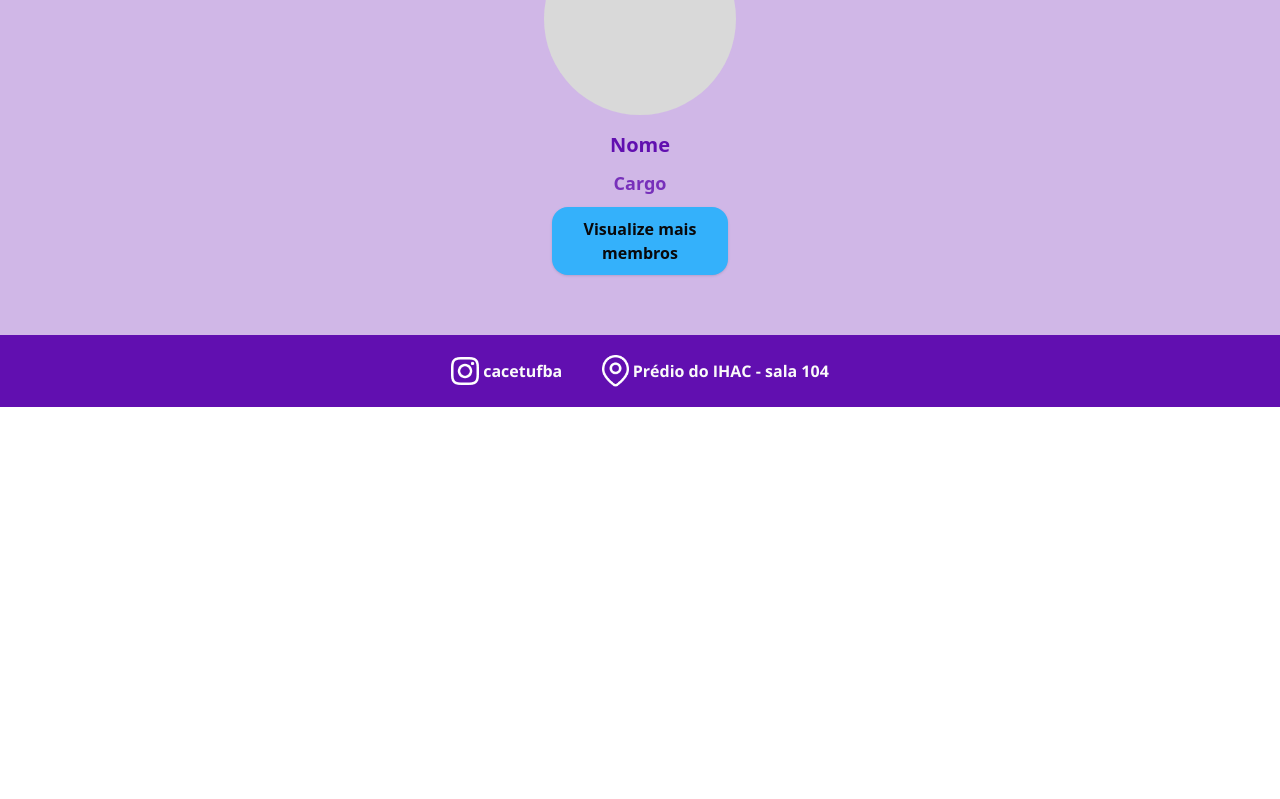
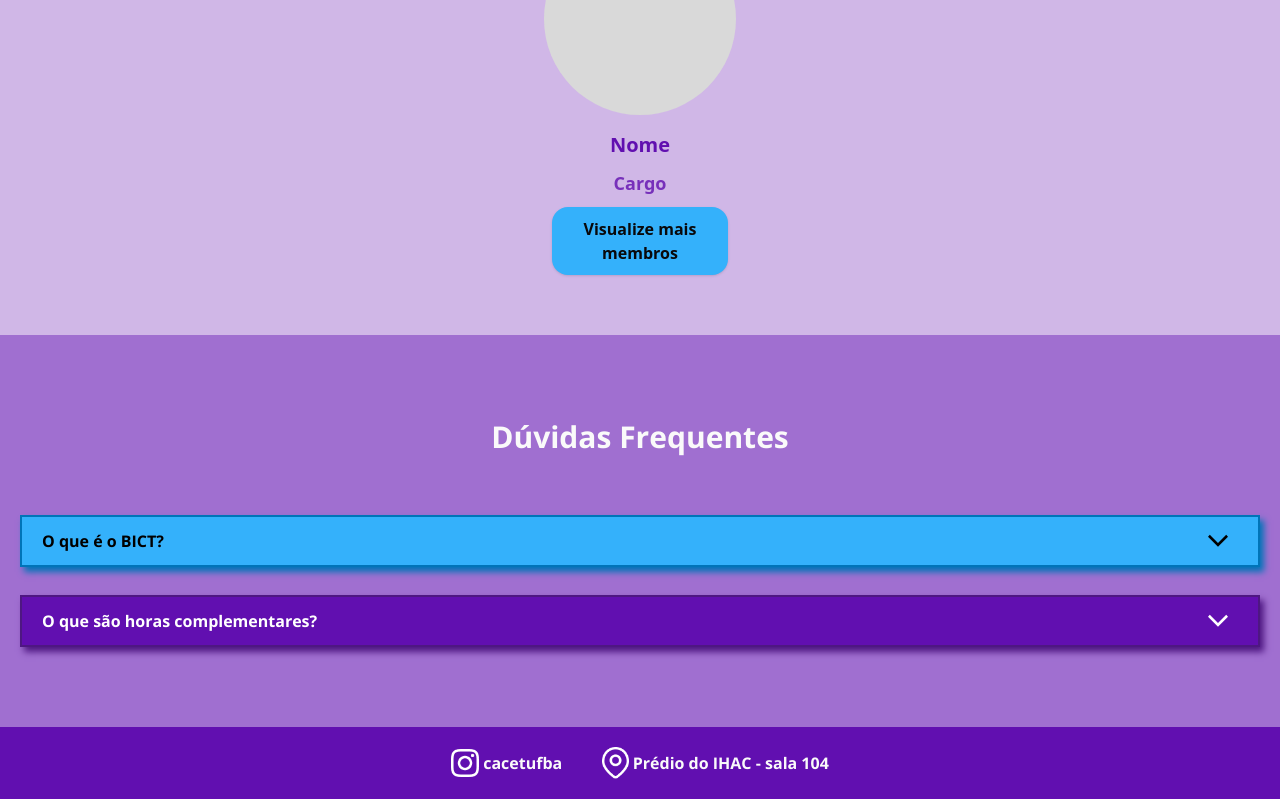
Before and after one commit to cacetufba/gestao-nina-silva, an Angular app: page / in a window 1280 px wide. Shown: the part 5952-6751 px from the top of the page. Before the commit the page ends 6359 px from the top, so only its background shows below. Built offline with nearby package versions, Linux system fonts and the light colour scheme.

Commit message:
add accordion

```diff
--- a/src/app/app.html
+++ b/src/app/app.html
@@ -5,13 +5,13 @@
   </header>
   <router-outlet />
   <footer class="bg-dark flex p-5 gap-10 justify-center">
-    <div class="flex gap-1  items-center">
+    <a class="flex gap-1  items-center" href="https://www.instagram.com/cacetufba/" target="_blank" rel="noopener noreferrer">
       <img src="assets/IConinstagram.png" class="w-auto h-7" alt="ícone branco de instagram">
       <p class="text-zinc-50 font-open font-bold">cacetufba</p>
-    </div>
-    <div class="flex gap-1 items-center">
+    </a>
+    <a class="flex gap-1 items-center" href="https://maps.app.goo.gl/SX2cDkYE9UdzRXWe7" target="_blank" rel="noopener noreferrer">
       <img src="assets/IconLocalização.png" class="w-auto h-8" alt="ícone branco de localização">
       <p class="text-zinc-50 font-open font-bold">Prédio do IHAC - sala 104</p>
-    </div>
+    </a>
   </footer>
 </main>
--- a/src/app/pages/home/home.html
+++ b/src/app/pages/home/home.html
@@ -72,3 +72,23 @@ mt-5 ">Acreditamos na importância de construir um ambiente acadêmico
     </div>
 
 </section>
+<section class="bg-medium p-5 py-20">
+     <h2 class="font-bold text-3xl mb-14 text-zinc-50 font-open text-center leading-11 ">Dúvidas Frequentes</h2>
+
+     <div class="flex flex-col gap-7">
+            <app-accordion label="O que é o BICT?" backgroundColor="#34B1FB" textColor="#000" shadowColor="#0074B8">
+        <p class=" font-open">
+            O Bacharelado Interdisciplinar em Ciência e Tecnologia (BIC&T) é um curso de graduação oferecido pela Universidade
+            Federal da Bahia (UFBA).
+        </p>
+    </app-accordion>
+
+      <app-accordion label="O que são horas complementares?" backgroundColor="#610FB0" textColor="white" shadowColor="#4E1782">
+        <p class=" font-open">
+            O Bacharelado Interdisciplinar em Ciência e Tecnologia (BIC&T) é um curso de graduação oferecido pela Universidade
+            Federal da Bahia (UFBA).
+        </p>
+    </app-accordion>
+     </div>
+
+</section>
--- a/src/app/pages/home/home.ts
+++ b/src/app/pages/home/home.ts
@@ -1,10 +1,11 @@
 import { Component } from '@angular/core';
 import { Objetivos } from '../../shared/objetivos/objetivos';
 import { Membros } from '../../shared/membros/membros';
+import { Accordion } from '../../shared/accordion/accordion';
 
 @Component({
   selector: 'app-home',
-  imports: [Objetivos, Membros],
+  imports: [Objetivos, Membros, Accordion],
   templateUrl: './home.html',
   styleUrl: './home.css',
 })
--- /dev/null
+++ b/src/app/shared/accordion/accordion.html
@@ -0,0 +1,17 @@
+<details class="group w-full border-2 transition-all duration-300" [style.backgroundColor]="backgroundColor()"
+    [style.boxShadow]="dynamicShadow()" [style.borderColor]="shadowColor()">
+    <summary
+        class="flex items-center justify-between py-1 px-5 cursor-pointer list-none font-bold text-base focus:outline-none focus:ring-2 focus:ring-inset focus:ring-white/30 font-open"
+        [style.color]="textColor()">
+        <span>{{ label() }}</span>
+
+        <svg xmlns="http://www.w3.org/2000/svg" viewBox="0 0 48 48" fill="none"
+            class="w-10 h-10 transition-transform duration-300 group-open:rotate-180" [style.fill]="textColor()">
+            <path d="M24 30.7999L12 18.7999L14.15 16.6499L24 26.4999L33.85 16.6499L36 18.7999L24 30.7999Z" />
+        </svg>
+    </summary>
+
+    <div class="pl-5 pb-3" [style.color]="textColor()">
+        <ng-content />
+    </div>
+</details>
--- /dev/null
+++ b/src/app/shared/accordion/accordion.ts
@@ -0,0 +1,22 @@
+import { Component, ChangeDetectionStrategy, input, computed } from '@angular/core';
+
+@Component({
+  selector: 'app-accordion',
+  imports: [],
+  templateUrl: './accordion.html',
+  styleUrls: ['./accordion.css'],
+  changeDetection: ChangeDetectionStrategy.OnPush,
+  host: {
+    'class': 'block w-full'
+  }
+})
+export class Accordion {
+  label = input.required<string>();
+  textColor = input<string>();
+  backgroundColor = input<string>();
+
+  shadowColor = input<string>();
+
+  dynamicShadow = computed(() => `4px 5px 6.6px 0px ${this.shadowColor()}`);
+
+}
```
Also changed, not shown: src/app/shared/accordion/accordion.css (added), 1 other file (tests, documents, lock files or other folders).
